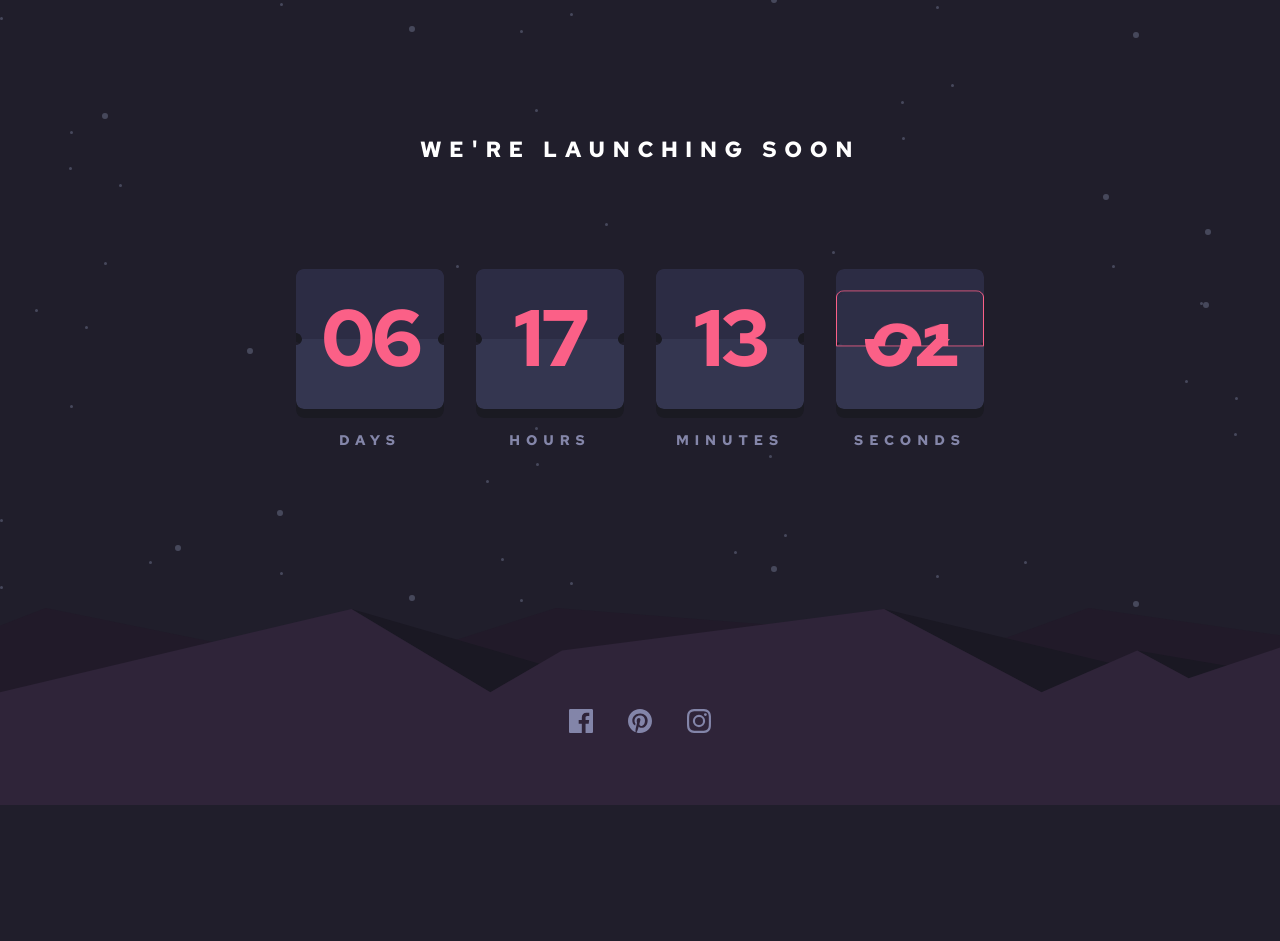
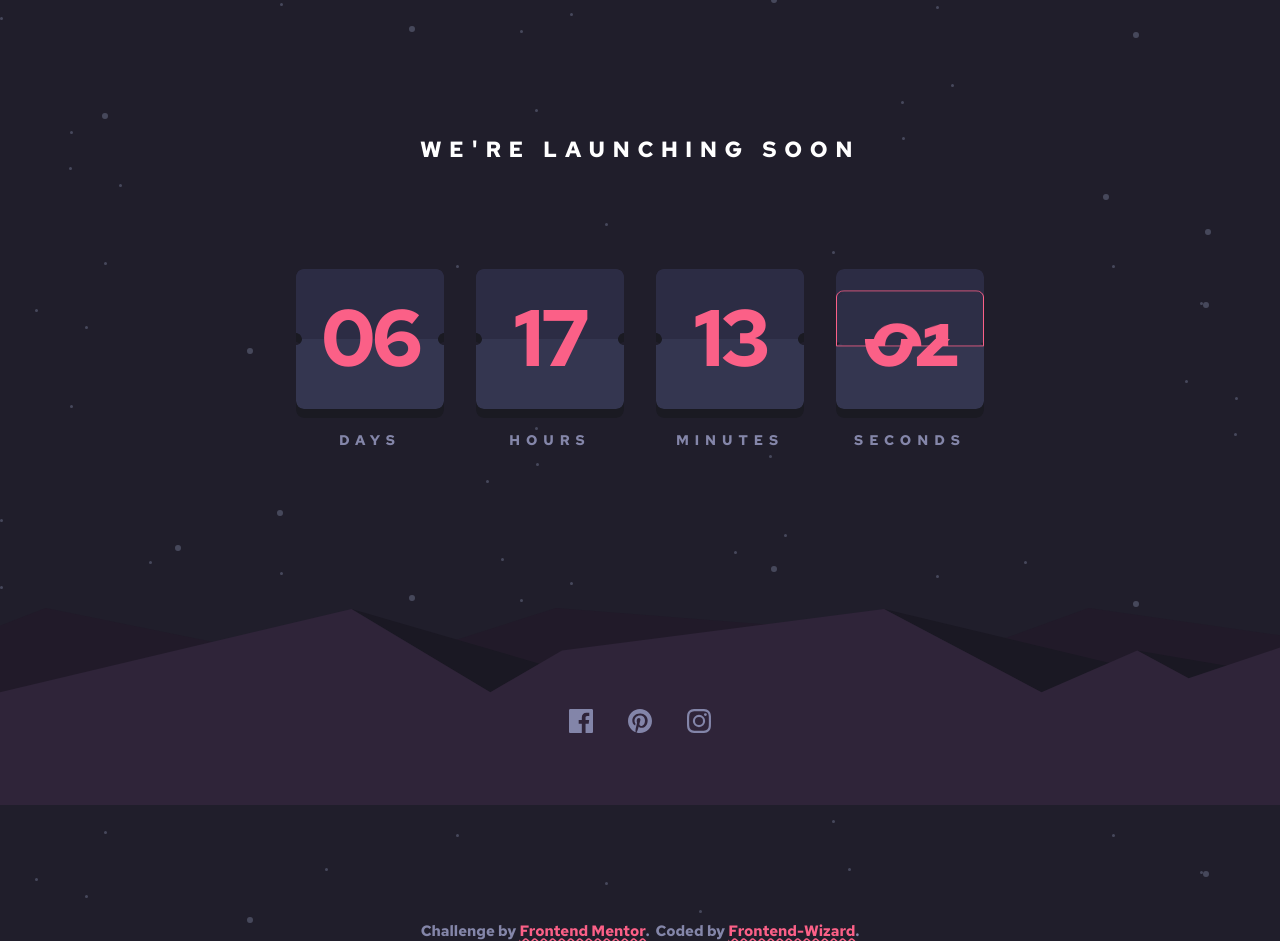
Before and after one commit to Frontend-Wizard/launch-countdown-timer, a plain HTML site: page index.html in a window 1280 px wide. Before the commit the page ends 805 px from the top, so only its background shows below. Drawn offline with Linux system fonts and the light colour scheme.

Commit message:
Add files via upload

```diff
--- a/index.html
+++ b/index.html
@@ -117,6 +117,11 @@
                     <img src="Images/icon-instagram.svg" alt="Instagram">
                 </a>
             </div>
+            <div class="attribution">
+                <p>Challenge by <a href="https://www.frontendmentor.io?ref=challenge" target="_blank">
+                        Frontend Mentor</a>.</p>
+                <p>Coded by <a href="https://github.com/Frontend-Wizard" target="_blank">Frontend-Wizard</a>.</p>
+            </div>
         </footer>
         <script src="script.js"></script>
     </body>
--- a/style.css
+++ b/style.css
@@ -59,7 +59,7 @@ h3 {
 
 body,
 footer {
-	min-width: 186px;
+	min-width: 190px;
 }
 
 body {
@@ -145,6 +145,34 @@ footer {
 	margin-right: 32px;
 }
 
+.attribution {
+	width: 100%;
+	display: flex;
+	flex-direction: row;
+	justify-content: center;
+	position: absolute;
+	bottom: -141px;
+	left: 0;
+	font-size: 15px;
+}
+
+.attribution p {
+	font-weight: 500;
+	color: var(--gray);
+}
+
+.attribution p:first-of-type {
+	margin-right: .4em;
+}
+
+.attribution a {
+	font-weight: bold;
+	color: var(--MainPink);
+	text-decoration: underline;
+	text-underline-offset: 1px;
+	text-decoration-style: wavy;
+}
+
 @media screen and (max-width: 670px) {
 	@keyframes change {
 		0% {
@@ -221,6 +249,19 @@ footer {
 		position: absolute;
 		bottom: 0;
 	}
+
+	.attribution {
+		bottom: 11px;
+		font-size: 12px;
+	}
+}
+
+@media screen and (max-width:360px) {
+	.attribution {
+		font-size: 11px;
+		flex-direction: column;
+		align-items: center;
+	}
 }
 
 @media screen and (max-width: 300px) {
```
